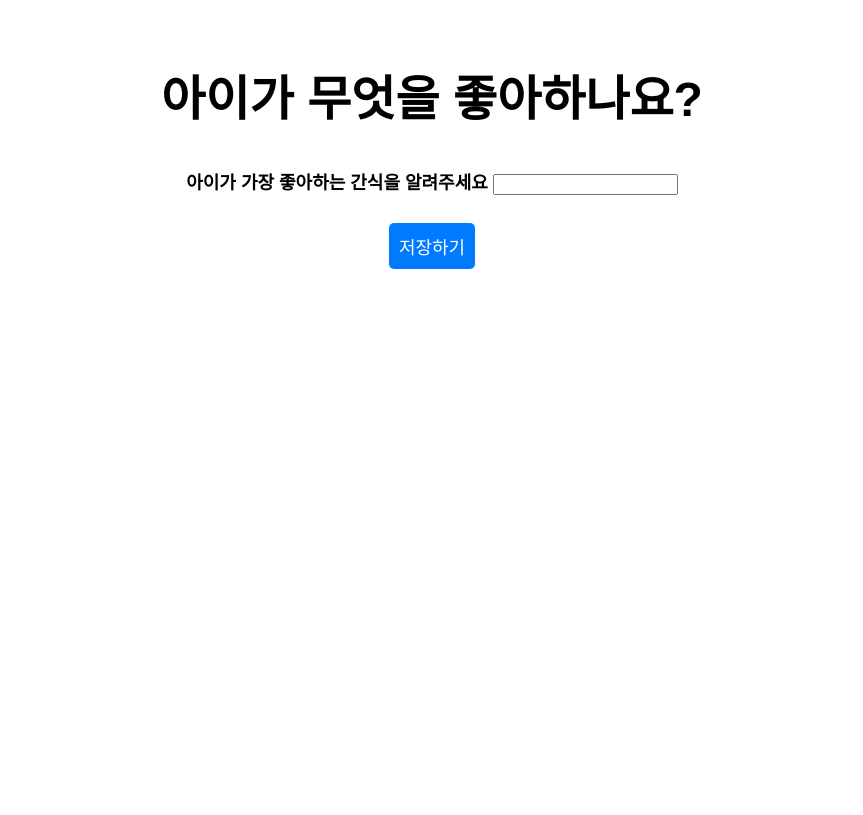
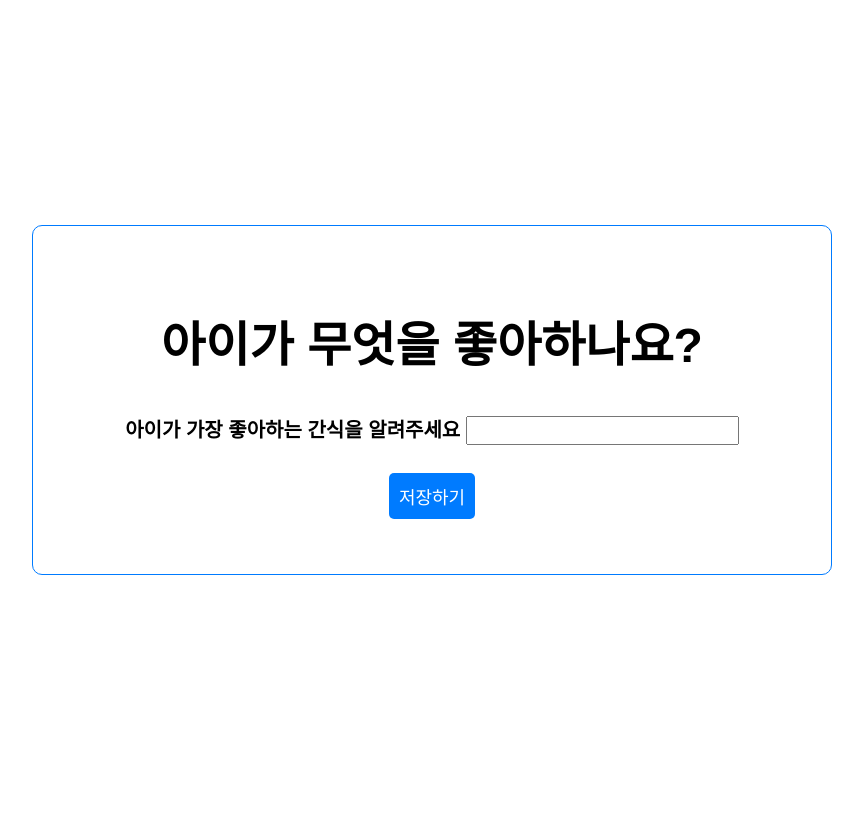
Before and after one commit to dudskchl/team_D_project, a PHP site: page /setting.html in a window 1280 px wide. Shown: the top 815 px of the page, without its empty margins (208-1071 px from the left). Run offline with PHP 8.4, Linux system fonts and the light colour scheme; some web fonts are replaced.

Commit message:
Update setting.css

```diff
--- a/front-end/setting.css
+++ b/front-end/setting.css
@@ -53,4 +53,28 @@ body {
 
 .save-button:hover {
   background-color: #0056b3;
+
 }
+
+
+label {
+  font-size: 20px;
+}
+
+input[type="text"] {
+  font-size: 20px;
+
+}
+
+.setting-wrapper{
+  width: 800px;
+  height: 350px;
+  padding: 40px;
+  box-sizing: border-box;
+  position: absolute;
+  top: 50%;
+  left: 50%;
+  transform: translate(-50%, -50%);
+  border: 1px solid #007BFF;
+  border-radius: 10px;
+}
```
